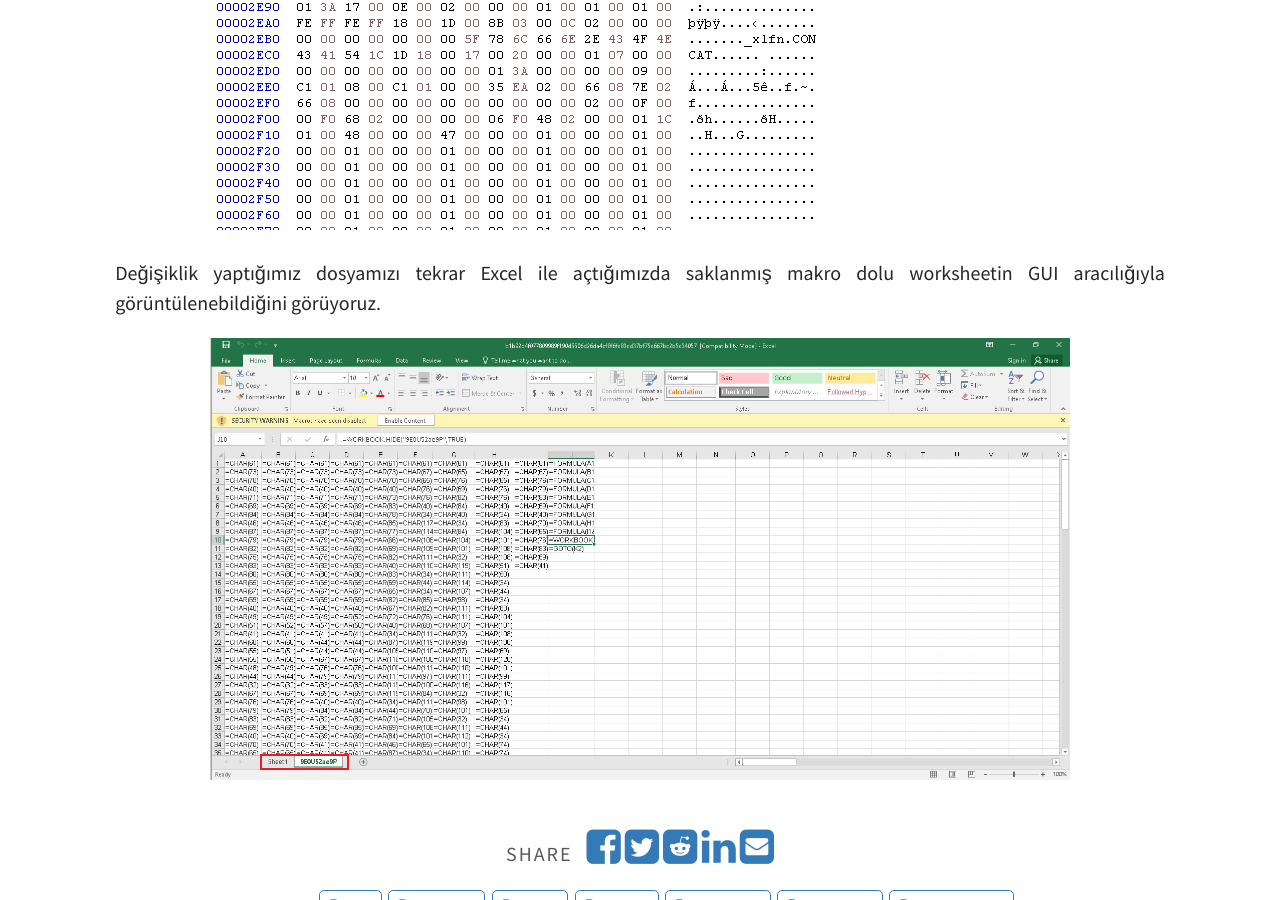
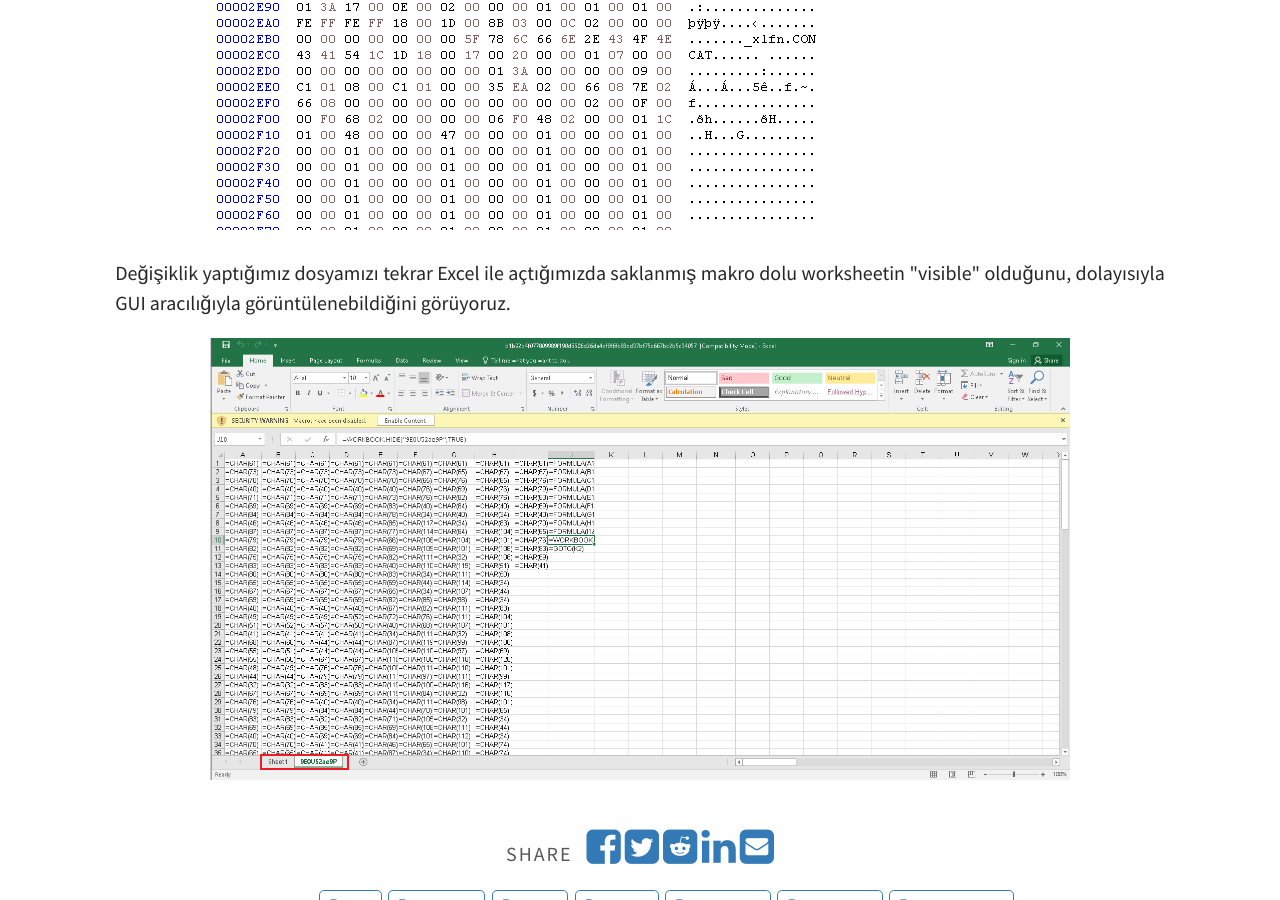
Before and after one commit to batuhankutluca/batuhankutluca.github.io, a Jekyll site: the page built from _posts/2020-04-10-excel-4.0-zararlı-macro-analizi.md, in a window 1280 px wide and 900 px high, scrolled down 8328 px. Built offline with Jekyll 4.4.1, drawn with Linux system fonts in a browser that asks for light colours.

Commit message:
Update 2020-04-10-excel-4.0-zararlı-macro-analizi.md

```diff
--- a/_posts/2020-04-10-excel-4.0-zararlı-macro-analizi.md
+++ b/_posts/2020-04-10-excel-4.0-zararlı-macro-analizi.md
@@ -78,7 +78,7 @@ tags: [Malicious, Macro, Analysis, Excel, 4.0, Very Hidden, Oledump]
 
 ![img]({{ site.baseurl }}/assets/img/excel4.0/13.png)
 
-<p align="justify">Değişiklik yaptığımız dosyamızı tekrar Excel ile açtığımızda saklanmış makro dolu worksheetin GUI aracılığıyla görüntülenebildiğini görüyoruz.</p>
+<p align="justify">Değişiklik yaptığımız dosyamızı tekrar Excel ile açtığımızda saklanmış makro dolu worksheetin "visible" olduğunu, dolayısıyla GUI aracılığıyla görüntülenebildiğini görüyoruz.</p>
 
 ![img]({{ site.baseurl }}/assets/img/excel4.0/14.png)
 
```
